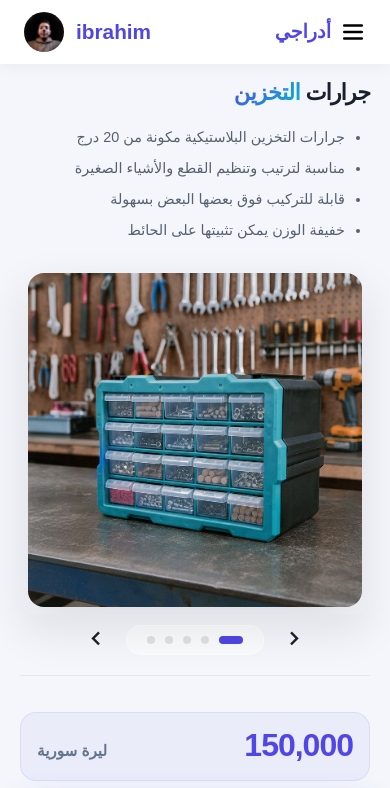
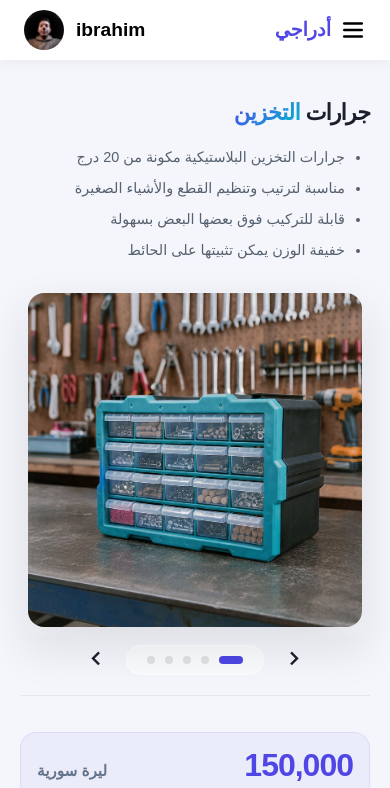
Before and after one commit to modelxland/modelxlandFonts, a website: page model-classic.html in a window 390 px wide. Shown: the top 788 px of the page. Drawn offline with nearby package versions, Linux system fonts and the light colour scheme; a web font is replaced by a local one.

Commit message:
style: update mobile navbar styling and spacing

```diff
--- a/css/mobile.css
+++ b/css/mobile.css
@@ -14,7 +14,7 @@
     /* Navbar */
     nav {
         background: #fff !important;
-        padding: 12px 0 !important;
+        padding: 10px 0 !important;
         box-shadow: 0 2px 15px rgba(0,0,0,0.05) !important;
     }
 
@@ -54,8 +54,8 @@
 
     .profile-name {
         font-weight: 700;
-        font-size: 1.3rem;
-        color: var(--primary);
+        font-size: 1.2rem;
+        color: #000;
         text-transform: lowercase;
     }
 
@@ -68,7 +68,7 @@
 
     /* Showcase Layout */
     .product-showcase {
-        padding-top: 50px;
+        padding-top: 70px;
         padding-bottom: 40px;
     }
 
```
